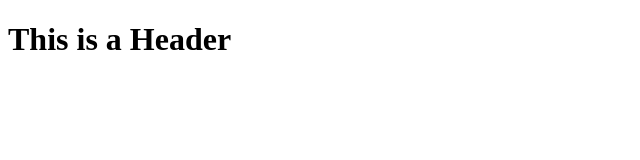
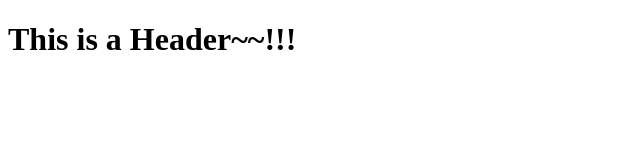
Before and after one commit to ivysung/git-test, a website: page index.html in a window 1280 px wide. Shown: the full height of the page, 0-640 px from the left. Drawn offline with Linux system fonts and the light colour scheme.

Commit message:
sixth commit

```diff
--- a/index.html
+++ b/index.html
@@ -3,6 +3,6 @@
     <head></head>
 
     <body>
-        <h1>This is a Header</h1>
+        <h1>This is a Header~~!!!</h1>
     </body>
 </html>
--- a/package.json
+++ b/package.json
@@ -8,7 +8,9 @@
   },
   "devDependencies": {},
   "scripts": {
-    "test": "echo \"Error: no test specified\" && exit 1"
+    "start": "npm run lite",
+    "test": "echo \"Error: no test specified\" && exit 1",
+    "lite": "lite-server"
   },
   "repository": {
     "type": "git",
```
